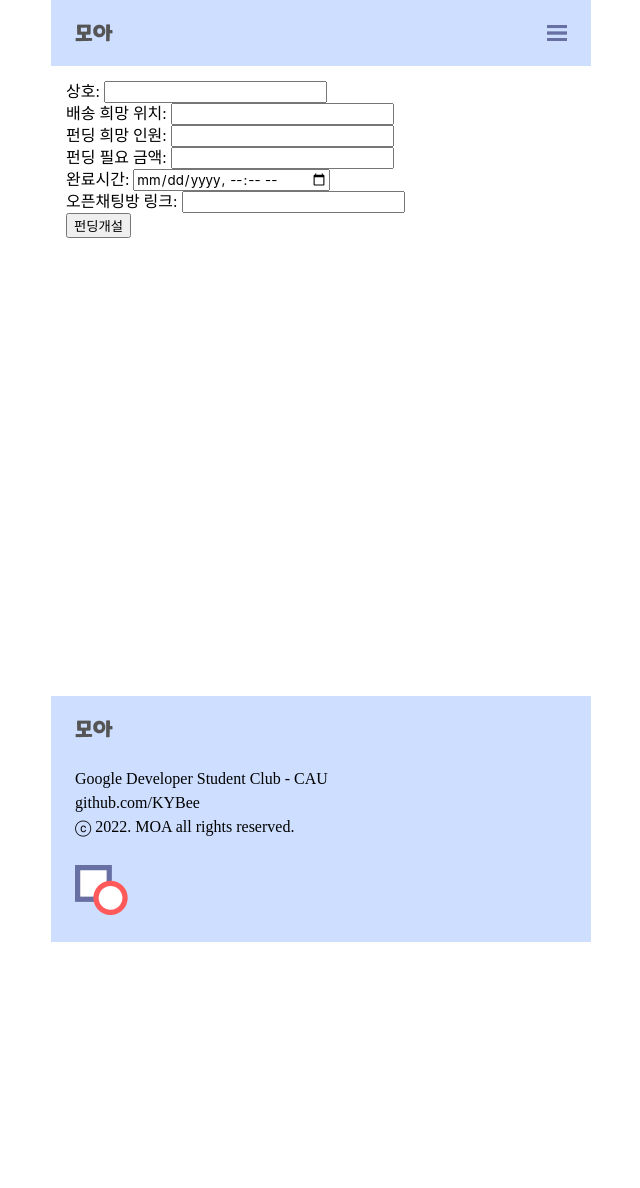
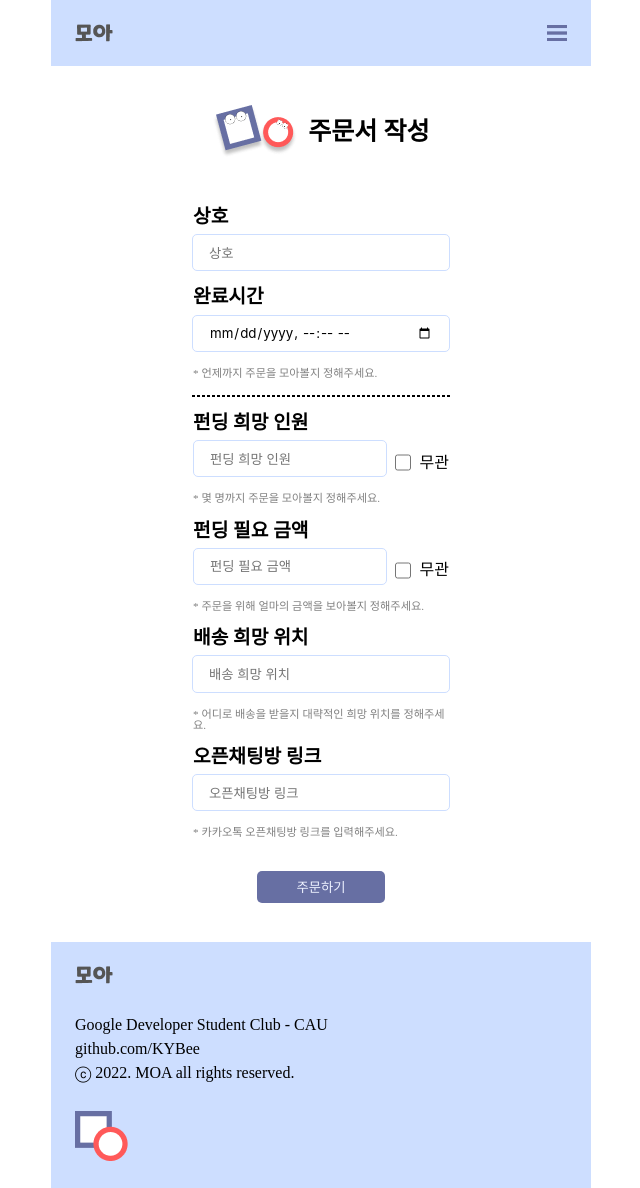
Before and after one commit to KYBee/Moa, a Django app: page /order/create in a window 1280 px wide. Shown: the whole page, without its empty margins (319-959 px from the left). Before the commit the page ends 942 px from the top, so only its background shows below. Run offline with Django 3.2, Linux system fonts and the light colour scheme; some web fonts are replaced.

Commit message:
[modify] : order_create ui

```diff
--- a/MOA/config/settings.py
+++ b/MOA/config/settings.py
@@ -109,7 +109,7 @@ AUTH_PASSWORD_VALIDATORS = [
 # Internationalization
 # https://docs.djangoproject.com/en/3.2/topics/i18n/
 
-LANGUAGE_CODE = 'en-us'
+LANGUAGE_CODE = 'ko-kr'
 
 TIME_ZONE = 'UTC'
 
--- /dev/null
+++ b/MOA/config/static/css/order_create.css
@@ -0,0 +1,120 @@
+:root {
+    --input--border--setting: 1px solid #CDDEFF;
+    --input--border--radius: 5px;
+    --button--background : #676FA3;
+    --button--text : #EEF2FF;
+}
+
+.order__create__container {
+    display: flex;
+    min-height: 75vh;
+    width: 100%;
+    flex-direction: column;
+    justify-content : space-evenly;
+    align-items : center;
+}
+
+form {
+    display: flex;
+    flex-direction: column;
+    justify-content: center;
+    align-items: center;
+}
+
+.form__container {
+    margin: 1.5rem 0;
+}
+
+.order__create__top {
+    display: flex;
+    justify-content: space-evenly;
+    margin: 1.5rem 0;
+}
+
+.order__create__logo {
+    margin-right: 5px;
+}
+.order__create__title {
+    margin-left: 5px;
+    font-size: 25px;
+    font-weight: 600;
+    height: 54px;
+    line-height: 54px;
+}
+
+.order__title > p {
+    width: 16rem;
+    text-align: left;
+    font-size: 1.2rem;
+    font-weight: bold;
+}
+
+.order__create__field {
+    display: flex;
+    flex-direction: row;
+    justify-content: space-between;
+    align-items: center;
+}
+
+.order__create__field > input {
+    width: 14rem;
+    height: 2.2rem;
+    margin: .5rem 0;
+    margin-bottom: 1rem;
+    padding: 0 1rem;
+    border: var(--input--border--setting);
+    border-radius: var(--input--border--radius);
+}
+
+.check {
+    width: 16rem;
+    display: flex;
+    justify-content: space-between;
+}
+.check > input {
+    width: 10rem;
+}
+
+.check > .box {
+    font-size: .8rem;
+}
+
+.order__desc > p {
+    width: 16rem;
+    text-align: left;
+    color: gray;
+    font-size: .7rem;
+    margin-bottom: 1rem;
+}
+
+.order__create__button {
+    display: flex;
+    justify-content: center;
+    align-items: center;
+}
+
+.order__create__submit {
+    margin: 1rem auto 0 auto;
+    width: 8rem;
+    height : 2rem;
+    background-color: var(--button--background);
+    color : var(--button--text);
+    border : 0px;
+    border-radius: 5px;
+}
+
+.horizontal__line {
+    width: 16rem;
+    height: 0;
+    border: 1px dashed black;
+}
+
+.unavailable {
+    width: 16rem;
+}
+.unavailable > p {
+    text-align: left;
+    font-size: 0.7rem;
+    color: red;
+    margin-bottom: 1rem;
+}
--- /dev/null
+++ b/MOA/config/static/js/order_create.js
@@ -0,0 +1,41 @@
+const id_store = document.getElementById('id_store');
+const id_target_people = document.getElementById('id_target_people');
+const id_target_time = document.getElementById('id_target_time');
+const id_target_money = document.getElementById('id_target_money');
+const id_receive_place = document.getElementById('id_receive_place');
+const id_chat_room = document.getElementById('id_chat_room');
+
+id_store.placeholder = "상호";
+id_target_people.placeholder = "펀딩 희망 인원";
+id_target_time.placeholder = "완료 시간";
+id_target_money.placeholder = "펀딩 필요 금액";
+id_receive_place.placeholder = "배송 희망 위치";
+id_chat_room.placeholder = "오픈채팅방 링크";
+
+function checkBoxClick(target) {
+    let targetInput;
+
+    if (target == "target_people") {
+        targetInput = document.getElementById('id_target_people');
+        const chk = document.querySelector("input[name=target_people_checkbox]").checked;
+
+        if (chk) {
+            targetInput.value = "무관";
+            targetInput.setAttribute("disabled", "true");
+        } else {
+            targetInput.value = "";
+            targetInput.removeAttribute("disabled");
+        }
+    } else if (target == "target_money") {
+        targetInput = document.getElementById('id_target_money');
+        const chk = document.querySelector("input[name=target_money_checkbox]").checked;
+
+        if (chk) {
+            targetInput.value = "무관";
+            targetInput.setAttribute("disabled", "true");
+        } else {
+            targetInput.value = "";
+            targetInput.removeAttribute("disabled");
+        }
+    }
+}
--- a/MOA/order/forms.py
+++ b/MOA/order/forms.py
@@ -5,7 +5,7 @@ from .models import *
 class OrderForm(forms.ModelForm):
     class Meta:
         model = Order
-        fields = ('store', 'receive_place', 'target_people', 'target_money', 'target_time', 'chat_room')
+        fields = ('store', 'target_time', 'target_people', 'target_money', 'receive_place', 'chat_room')
         widgets = {
             'target_time': forms.DateTimeInput(attrs={'type': 'datetime-local'}),
         }
--- a/MOA/order/models.py
+++ b/MOA/order/models.py
@@ -7,8 +7,8 @@ class Order(models.Model):
     receive_place = models.CharField(max_length=30, verbose_name="배송 희망 위치")
     host = models.ForeignKey(Participant, on_delete=models.CASCADE, related_name="host_set", verbose_name="펀딩개설자", blank=True, null=True)
     order_status = models.BooleanField(default=False, verbose_name="펀딩상태")
-    target_people = models.PositiveIntegerField(verbose_name="펀딩 희망 인원")
-    target_money = models.PositiveIntegerField(verbose_name="펀딩 필요 금액")
+    target_people = models.CharField(verbose_name="펀딩 희망 인원", max_length = 5, blank=True, null=True)
+    target_money = models.CharField(verbose_name="펀딩 필요 금액", max_length = 5, blank=True, null=True)
     target_time = models.DateTimeField(verbose_name="완료시간")
     chat_room = models.URLField(max_length=200, null=True, blank=True, verbose_name="오픈채팅방 링크")
     created_at = models.DateField(auto_now_add=True, verbose_name="생성일")
--- a/MOA/order/templates/order/order_create.html
+++ b/MOA/order/templates/order/order_create.html
@@ -1,13 +1,77 @@
 {% extends 'layout.html' %} {% load static %}
 
+{% block extra_head %}
+    <script src="{% static 'js/order_create.js' %}" defer></script>
+    <link rel="stylesheet" href="{% static 'css/order_create.css' %}">
+{% endblock extra_head %}
+
 {% block content %}
-    <div class="form__container">
-        <form action="" method="POST" enctype="multipart/form-data">
-            {%csrf_token%}
-            <table>
-                {{form.as_p}}
-            </table>
-            <button type="submit" class="submit__button">펀딩개설</button>
-        </form>
+
+    <div class="order__create__container">
+
+        <div class="order__create__top">
+            <img class="order__create__logo" src="{% static 'img/login-logo.png' %}" alt="login-logo">
+            <div class="order__create__title">
+                주문서 작성
+            </div>
+        </div>
+
+        <div class="form__container">
+            <form action="" method="POST" enctype="multipart/form-data">
+                {%csrf_token%}
+
+                {% for field in form %}
+
+                    <div class="order__title"><p>{{field.label}}</p></div>
+
+                    {% if field.name == "store" %}
+                        <div class="order__create__field order__input">{{field}}
+                        </div>
+                    {% endif %}
+
+                    {% if field.name == "target_time" %}
+                        <div class="order__create__field order__input">{{field}}
+                        </div>
+                        <div class="order__desc"><p>* 언제까지 주문을 모아볼지 정해주세요.</p></div>
+                        {% if target_time %}
+                            <div class="unavailable"><p>오늘 이후의 날짜와 시간을 입력하세요.</p></div>
+                        {% endif %}
+                        <div class="horizontal__line"></div>
+                        <br>
+                    {% endif %}
+
+                    {% if field.name == "target_people" %}
+                        <div class="order__create__field order__input check">{{field}}
+                        <input type="checkbox" class="box" name="target_people_checkbox" onClick="checkBoxClick('target_people')" style="margin: 0; width: 1rem;">무관</div>
+                        <div class="order__desc"><p>* 몇 명까지 주문을 모아볼지 정해주세요.</p></div>
+                    {% endif %}
+
+                    {% if field.name == "target_money" %}
+                        <div class="order__create__field order__input check">{{field}}
+                        <input type="checkbox" class="box" name="target_money_checkbox" onClick="checkBoxClick('target_money')" style="margin: 0; width: 1rem;">무관</div>
+                        <div class="order__desc"><p>* 주문을 위해 얼마의 금액을 보아볼지 정해주세요.</p></div>
+                    {% endif %}
+
+                    {% if field.name == "receive_place" %}
+                        <div class="order__create__field order__input">{{field}}
+                        </div>
+                        <div class="order__desc"><p>* 어디로 배송을 받을지 대략적인 희망 위치를 정해주세요.</p></div>
+                    {% endif %}
+
+                    {% if field.name == "chat_room" %}
+                        <div class="order__create__field order__input">{{field}}
+                        </div>
+                        <div class="order__desc"><p>* 카카오톡 오픈채팅방 링크를 입력해주세요.</p></div>
+                    {% endif %}
+
+                {% endfor %}
+
+                <div class="order__create__button">
+                    <button type="submit" class="order__create__submit">주문하기</button>
+                </div>
+
+            </form>
+        </div>
+
     </div>
 {% endblock content %}
--- a/MOA/order/views.py
+++ b/MOA/order/views.py
@@ -62,10 +62,17 @@ def order_create(request):
     if request.method == "POST":
         form = OrderForm(request.POST)
 
+        error = {}
+
         if form.is_valid():
             # open chat url validation
             try:
                 order = form.save(commit=False)
+                if order.target_people == None:
+                    order.target_people = "무관"
+
+                if order.target_money == None:
+                    order.target_money = "무관"
 
                 validate = URLValidator()
                 validate(order.chat_room)
@@ -84,6 +91,8 @@ def order_create(request):
         context = {
             'form': form,
         }
+        error['target_time'] = True
+        context.update(error)
         return render(request, 'order/order_create.html', context)
 
     else:
```
Also changed, not shown: MOA/order/migrations/0004_auto_20220717_0358.py (added), MOA/order/migrations/0005_auto_20220717_0359.py (added), MOA/order/migrations/0006_auto_20220717_0405.py (added).
